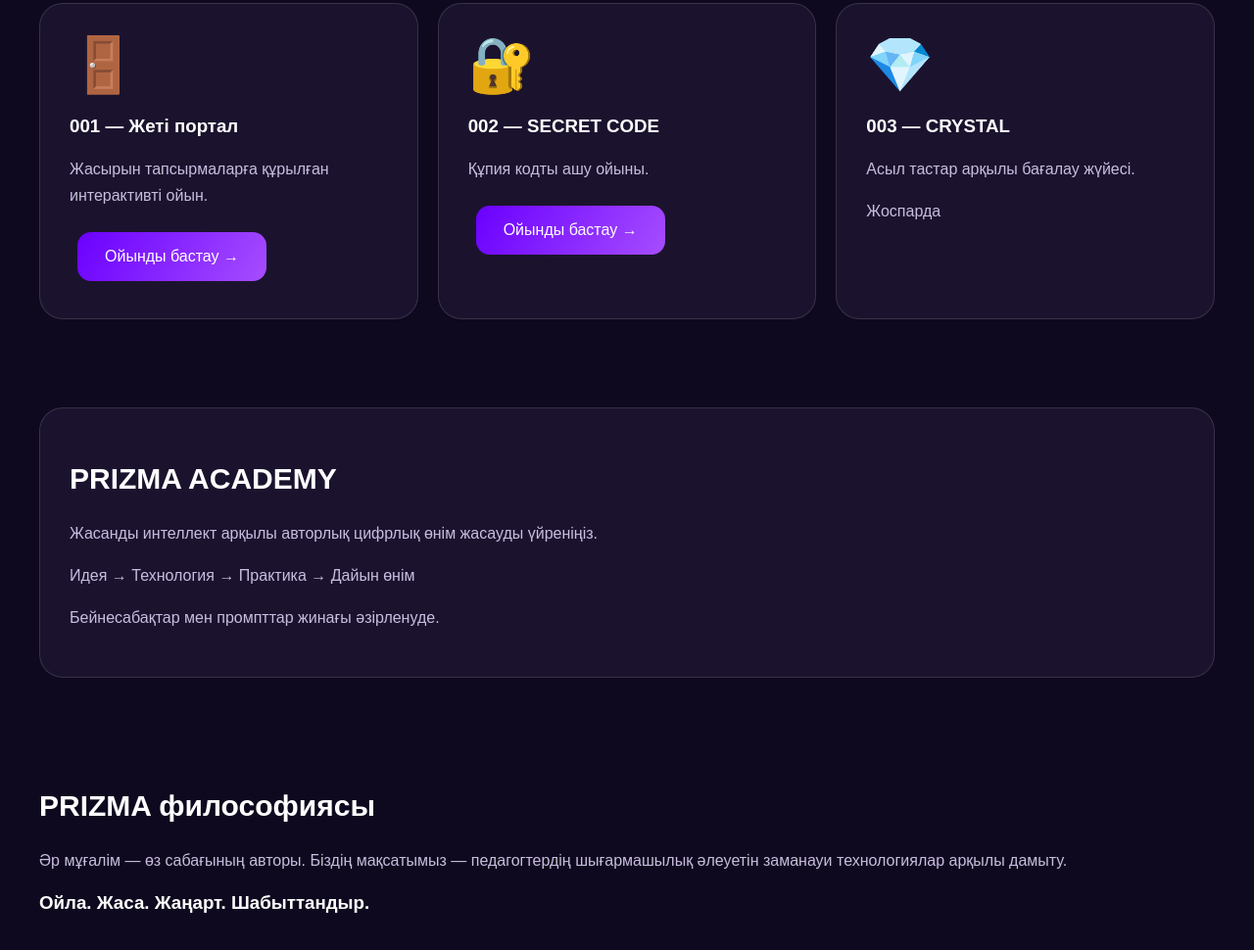
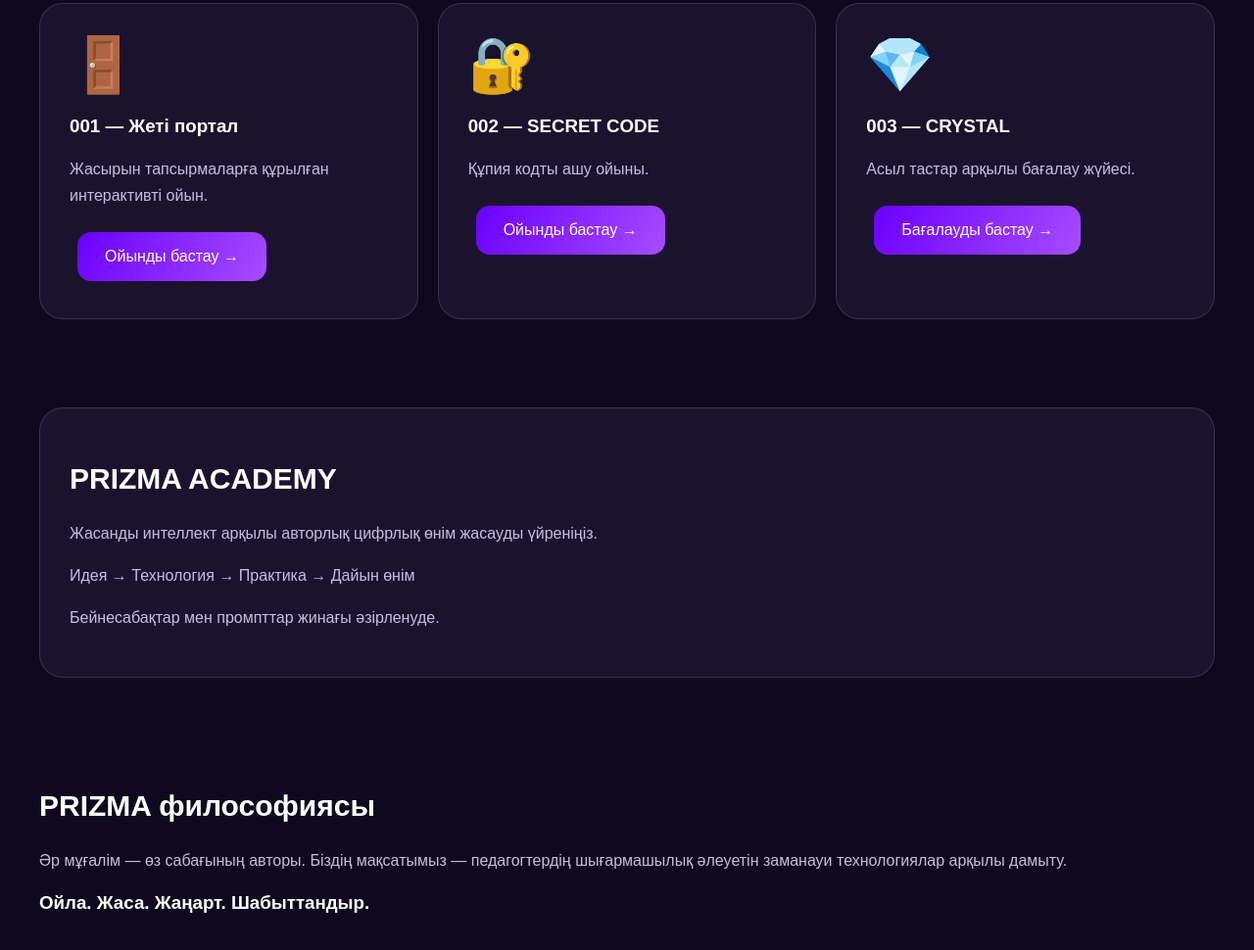
Before and after one commit to aizhan231186-del/prizma, a plain HTML site: page index.html in a window 1280 px wide. Shown: the part 2337-3307 px from the top of the page at 98% size. Drawn offline with Linux system fonts and the light colour scheme.

Commit message:
Update index.html

```diff
--- a/index.html
+++ b/index.html
@@ -228,7 +228,7 @@ aria-label="Құралдарды іздеу">
 <div style="font-size:55px">💎</div>
 <h3>003 — CRYSTAL</h3>
 <p>Асыл тастар арқылы бағалау жүйесі.</p>
-<p>Жоспарда</p>
+<a href="crystal.html" class="btn">Бағалауды бастау →</a>
 </div>
 </div>
 </section>
```
